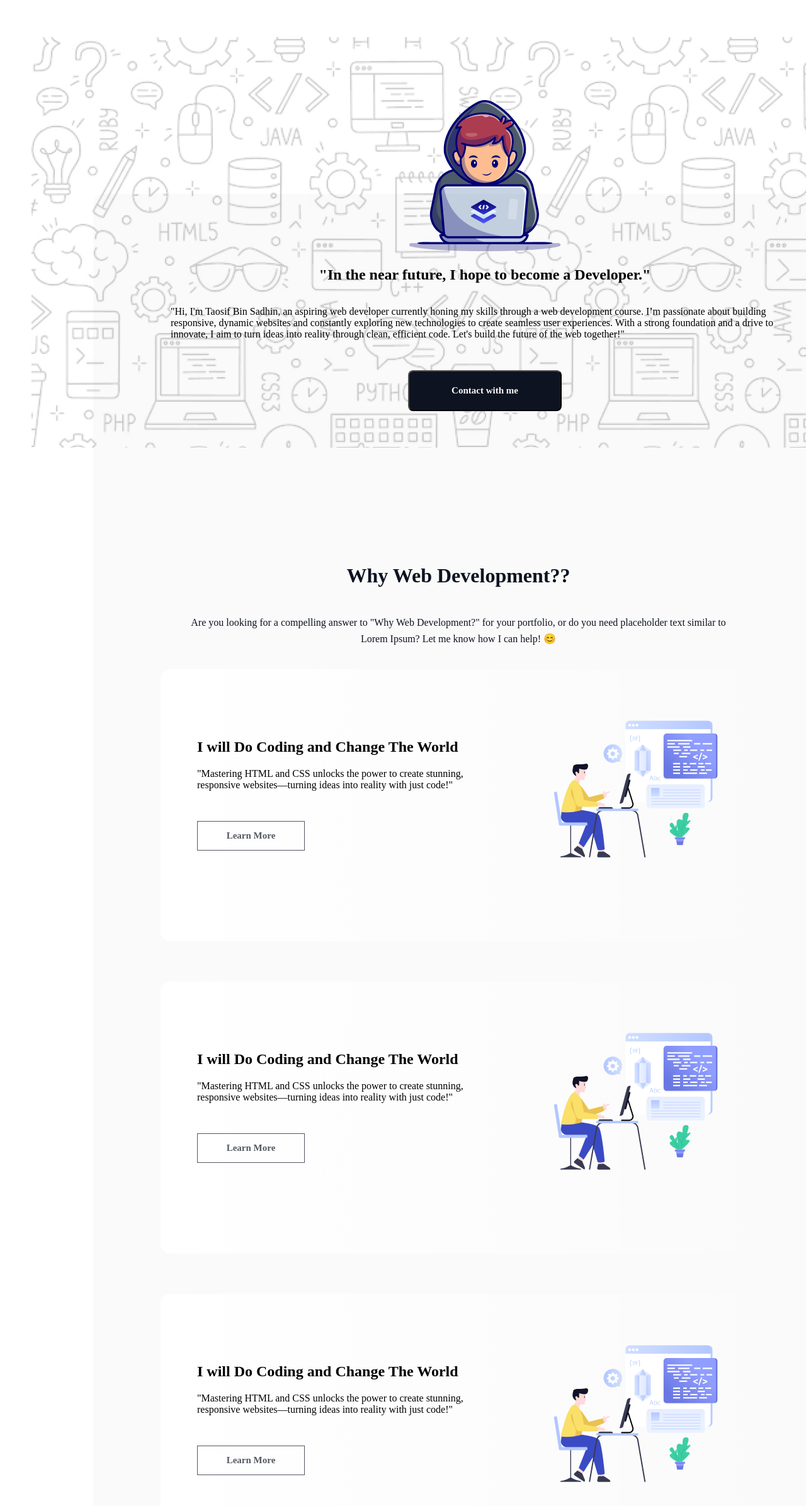
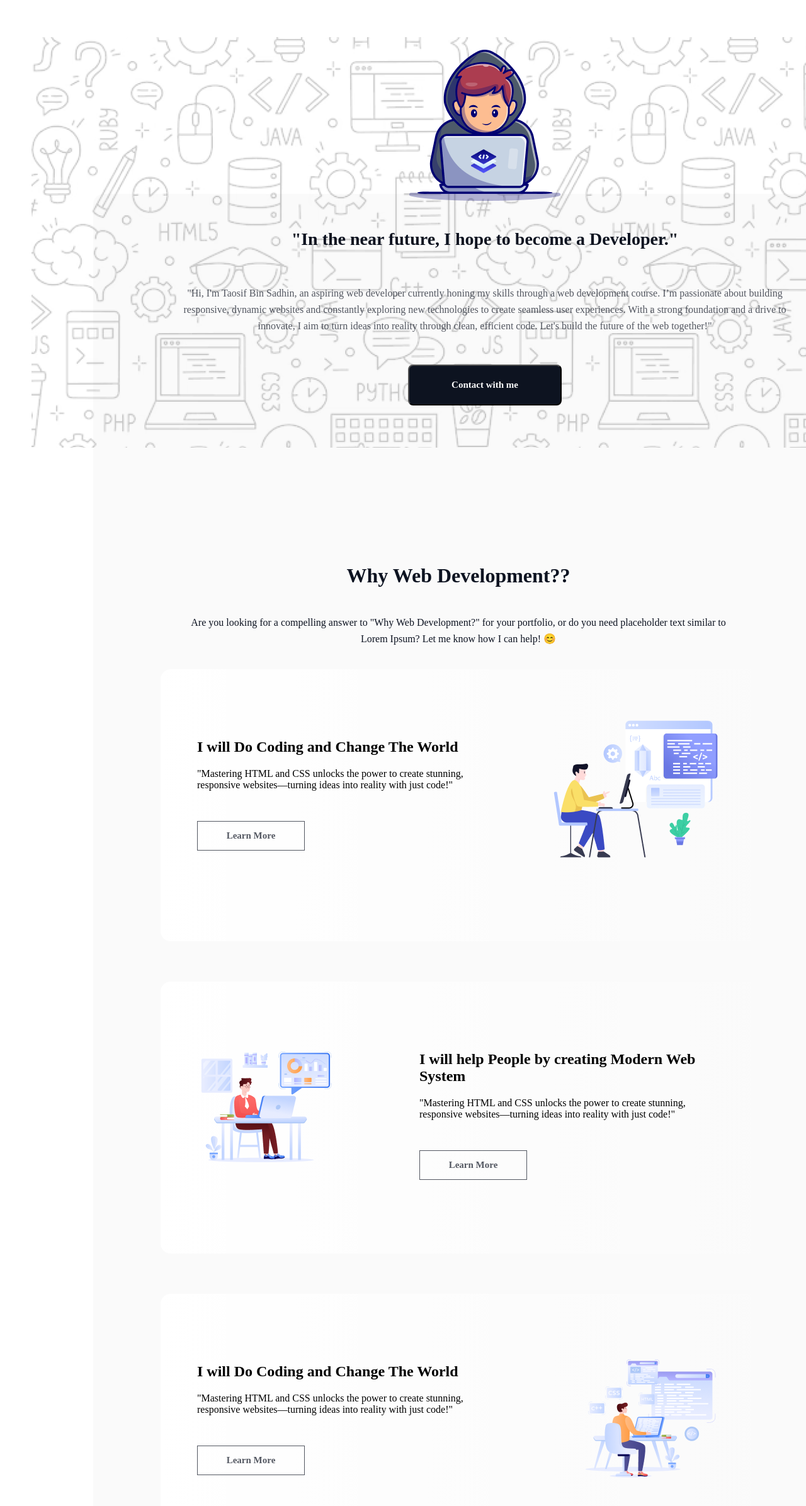
Before and after one commit to sadhin28/assignment1, a plain HTML site: page index.html in a window 1280 px wide. Shown: the part 72-2464 px from the top of the page at 63% size. Drawn offline with Linux system fonts and the light colour scheme; a web font is replaced by a local one.

Commit message:
frame 13 update

```diff
--- a/index.html
+++ b/index.html
@@ -17,17 +17,21 @@
     </header>
     <main>
         <section class="hero">
-            <div class="hero-container">
+            <div class="frame4">
                 <div class="hero-img-positon">
                     <img src="/assets/Group.png" alt="" class="hero-img">
                 </div>
-                <h1 class="hero-headin">"In the near future, I hope to become a Developer."</h1>
-                <p class="hero-description">"Hi, I'm Taosif Bin Sadhin, an aspiring web developer currently honing my skills through a web development course. I’m passionate about building responsive, dynamic websites and constantly exploring new technologies to create seamless user experiences. With a strong foundation and a drive to innovate, I aim to turn ideas into reality through clean, efficient code. Let's build the future of the web together!"</p>
-                <a  href=""><button class="hero-button">Contact with me</button></a>
+                <h1>"In the near future, I hope to become a Developer."</h1>
+                <p>"Hi, I'm Taosif Bin Sadhin, an aspiring web developer currently honing my skills through a web development course. I’m passionate about building responsive, dynamic websites and constantly exploring new technologies to create seamless user experiences. With a strong foundation and a drive to innovate, I aim to turn ideas into reality through clean, efficient code. Let's build the future of the web together!"</p>
+                <div class="frame2">
+                    <a href=""><button>Contact with me</button></a>
+                </div>
+
             </div>
         </section>
 
         <section class="frame13">
+
             <div class="frame12">
                 <div class="frame5">
                     <h1 class="dev-headin">Why Web Development??</h1>
@@ -49,6 +53,24 @@
                        </div>
                     </div>
                 </div>
+
+                <div class="frame8">
+                    <div class="frame100">
+                       <div class="frame9">
+                            <div>
+                                <h1>I will help People by creating Modern Web System</h1>
+                                <p>"Mastering HTML and CSS unlocks the power to create stunning, responsive websites—turning ideas into reality with just code!"</p>
+                            </div>
+                            <div class="frame7">
+                                <a href="">Learn More</a>
+                            </div>
+                       </div>
+                       <div class="grupe">
+                        <img src="assets/Group 3.png" alt="">
+                       </div>
+                    </div>
+                </div>
+
                 <div class="frame8">
                     <div class="frame10">
                        <div class="frame9">
@@ -61,28 +83,16 @@
                             </div>
                        </div>
                        <div class="grupe">
-                        <img src="assets/Layer_1.png" alt="">
-                       </div>
-                    </div>
-                </div>
-                <div class="frame8">
-                    <div class="frame10">
-                       <div class="frame9">
-                            <div>
-                                <h1>I will Do Coding and Change The World</h1>
-                                <p>"Mastering HTML and CSS unlocks the power to create stunning, responsive websites—turning ideas into reality with just code!"</p>
-                            </div>
-                            <div class="frame7">
-                                <a href="">Learn More</a>
-                            </div>
-                       </div>
-                       <div class="grupe">
-                        <img src="assets/Layer_1.png" alt="">
+                        <img src="assets/Group 4.png" alt="">
                        </div>
                     </div>
                 </div>
             </div>
         </section>
+
+        <section class="frame15">
+
+        </section>
     </main>
 </body>
 </html>
--- a/style/styles.css
+++ b/style/styles.css
@@ -69,15 +69,15 @@ top: 131px;
 bottom: 4462px;
 
 }
-.hero-container{
+.frame4{
 /* Frame 4 */
 position: absolute;
 width: 998px;
 height: 581px;
 left: 221px;
 right: 221px;
-top: 100px;
-bottom: 4507px;
+top: 20px;
+bottom: 4307px;
 /* Auto layout */
 display: flex;
 flex-direction: column;
@@ -86,8 +86,10 @@ align-items: center;
 gap: 32;
 padding: 0px;
 
+
+
 }
-.hero-container .hero-img-position{
+.frame4 .hero-img-position{
     /* Group */
 /* Group */
 position: absolute;
@@ -100,54 +102,16 @@ bottom: 0%;
 transform: rotate(180.00deg);
 
 }
-.header-container .hero-headin{
-    /* "In the near future, I hope to become a Developer." */
-position: static;
-width: 998px;
-height: 136px;
-/* Auto layout */
-display: flex;
-flex-direction: column;
-justify-content: flex-start;
-align-items: center;
-gap: 24;
-padding: 0px;
-
-
-/* Inside Auto Layout */
-flex: none;
-order: 0;
-flex-grow: 0;
-margin: 24px 0px;
-
+ .hero h1{
     color: rgb(13, 19, 33);
     font-family: Azeret Mono;
-font-size: 48px;
+    font-size: 28px;
     font-weight: 800;
     line-height: 68px;
     letter-spacing: 0%;
     text-align: center;
 }
-.header-container .hero-description{
-    /* Lorem Ipsum is simply dummy text of the printing and typesetting industry. Lorem Ipsum has been the industry's standard dummy text. */
-position: static;
-width: 852px;
-height: 52px;
-/* Auto layout */
-display: flex;
-flex-direction: column;
-justify-content: flex-start;
-align-items: center;
-gap: 24;
-padding: 0px;
-
-
-/* Inside Auto Layout */
-flex: none;
-order: 1;
-flex-grow: 0;
-margin: 24px 0px;
-opacity: 0.7;
+.frame4 p{
     color: rgb(13, 19, 33);
     font-family: Azeret Mono;
     font-size: 16px;
@@ -155,22 +119,10 @@ font-weight: 400;
     line-height: 26px;
     letter-spacing: 0%;
     text-align: center;
+    opacity: 0.7;
+
 }
-.hero-container  .hero-button , a {
-  text-decoration: none;
-  cursor:pointer;
- }
-
-
-.hero-button{
-
-    color: rgb(255, 255, 255);
-    font-family: Azeret Mono;
-    font-size: 15px;
-    font-weight: 600;
-    line-height: 23px;
-    letter-spacing: 0%;
-    text-align: center;
+.frame2 button{
     border-radius: 8px;
 
     background: rgb(13, 19, 33);
@@ -185,12 +137,24 @@ justify-content: center;
 align-items: center;
 gap: 10;
 padding: 21px 24px 21px 24px;
+
+
 /* Inside Auto Layout */
 flex: none;
 order: 1;
 flex-grow: 0;
 margin: 32px 0px;
-
+color: rgb(255, 255, 255);
+font-family: Azeret Mono;
+font-size: 15px;
+font-weight: 600;
+line-height: 23px;
+letter-spacing: 0%;
+text-align: center;
+cursor: pointer;
+}
+.frame2 a{
+    text-decoration: none;
 }
 
 .frame13{
@@ -403,3 +367,22 @@ margin: 32px 0px;
     text-align: left;opacity: 0.7;
 
 }
+.frame100{
+    position: static;
+width: 850px;
+height: 240px;
+/* Auto layout */
+display: flex;
+flex-direction:row-reverse;
+justify-content:space-between;
+align-items: center;
+padding: 0px;
+
+
+/* Inside Auto Layout */
+flex: none;
+order: 0;
+align-self: stretch;
+flex-grow: 0;
+margin: 32px 0px;
+}
```
Lines whose indentation alone changed are shown as unchanged.
